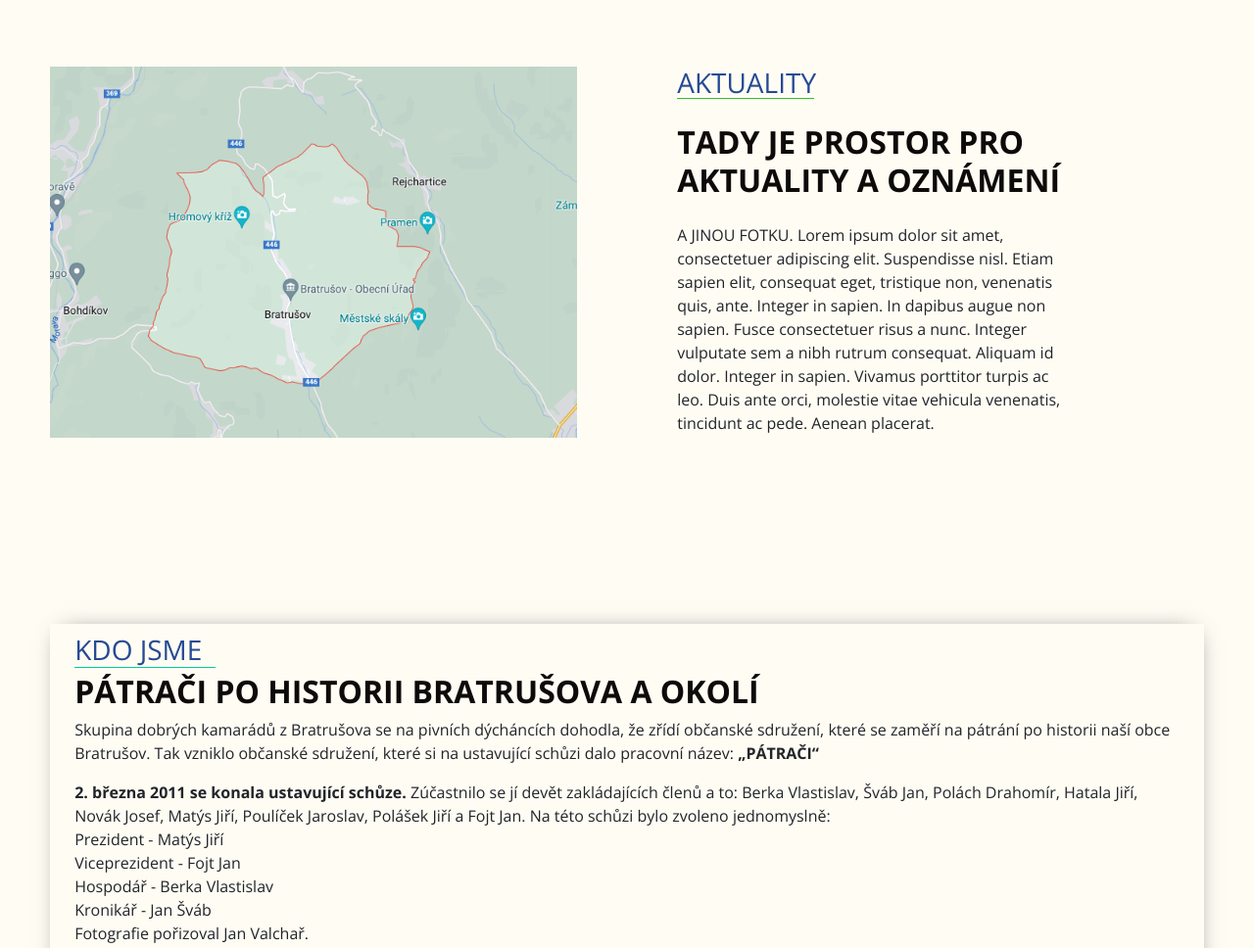
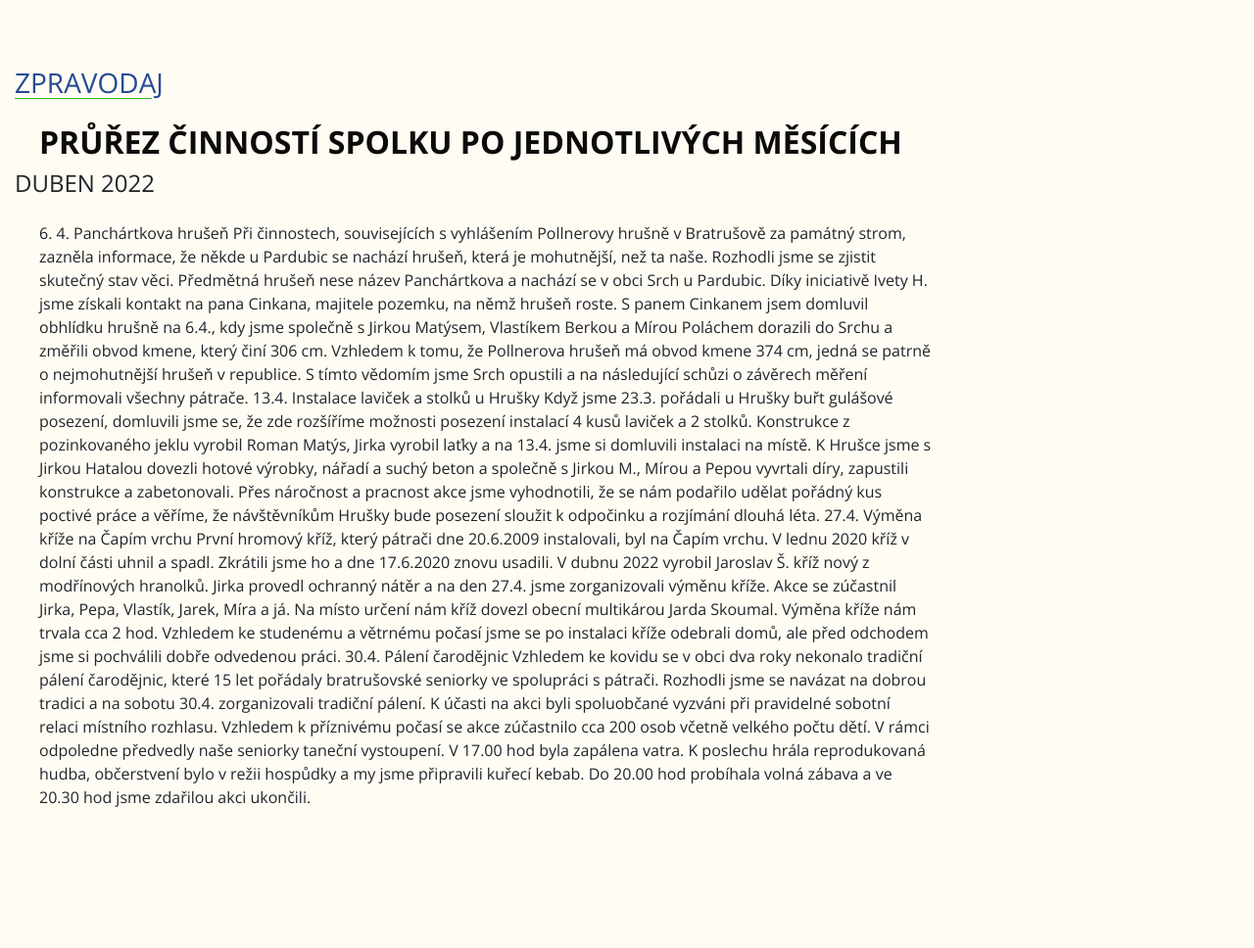
Before and after one commit to zemanjirka/patraci, a plain HTML site: page royal/index.html in a window 1280 px wide. Shown: the part 796-1764 px from the top of the page at 98% size. Drawn offline with nearby package versions, Linux system fonts and the light colour scheme.

Commit message:
opravy textu dle klienta

```diff
--- a/royal/css/style.css
+++ b/royal/css/style.css
@@ -259,6 +259,7 @@ a:focus {
 .welcome_detail p,
 .welcome_detail .welcome_detail-btn {
   margin-top: 25px;
+  margin-left: 25px;
 }
 
 .welcome_section .welcome_detail-btn a,
--- a/royal/index.html
+++ b/royal/index.html
@@ -52,7 +52,7 @@
               <a class="nav-link" href="index.html">Domů <span class="sr-only">(current)</span></a>
             </li>
             <li class="nav-item">
-              <a class="nav-link" href="#aktuality">Aktuality </a>
+              <a class="nav-link" href="#aktuality">Zpravodaj </a>
             </li>
             <li class="nav-item">
               <a class="nav-link" href="#kdojsme">Kdo jsme </a>
@@ -73,7 +73,7 @@
           <form class="form-inline my-2 my-lg-0">
             <input class="form-control nav_search-input mr-sm-2 d-none" type="search" placeholder="Search"
               aria-label="Search" value="" />
-            <button class="btn  my-2 my-sm-0 nav_search-btn" type="submit"></button>
+
           </form>
         </div>
       </nav>
@@ -94,7 +94,7 @@
               <div class="slider_detail-heading">
 
                 <h1>
-                  Pátrači po historii Bratrušova a okolí
+                  Pátrači po historii Bratrušova a okolí, spolek
                 </h1>
               </div>
               <div class="slider_detail-text">
@@ -107,6 +107,7 @@
                 </p>
                  -->
               </div>
+              <!--
               <div class="slider_detail-btn">
                 <a href="#aktuality">
                   <span>
@@ -114,7 +115,7 @@
                   </span>
                   <img src="images/arrow.png" alt="" class="ml-2" />
                 </a>
-              </div>
+              </div> -->
             </div>
           </div>
         </div>
@@ -137,21 +138,38 @@
   <section id="aktuality" class="welcome_section layout_padding">
     <div class="container-fluid">
       <div class="row">
-        <div class=" col-md-6">
+        <!--<div class=" col-md-6">
           <div>
             <img class="img-fluid" src="images/bratrusov_foto_mapy_prozatimni.png" alt="" />
           </div>
-        </div>
-        <div class=" col-md-6">
+        </div>  -->
+        <div class=" col-md-12">
           <div class="welcome_detail">
             <h3>
-              Aktuality
+              Zpravodaj
             </h3>
             <h2>
-              Tady je prostor pro aktuality a oznámení
+              Průřez činností spolku po jednotlivých měsících
             </h2>
-            <p>
-              A JINOU FOTKU. Lorem ipsum dolor sit amet, consectetuer adipiscing elit. Suspendisse nisl. Etiam sapien elit, consequat eget, tristique non, venenatis quis, ante. Integer in sapien. In dapibus augue non sapien. Fusce consectetuer risus a nunc. Integer vulputate sem a nibh rutrum consequat. Aliquam id dolor. Integer in sapien. Vivamus porttitor turpis ac leo. Duis ante orci, molestie vitae vehicula venenatis, tincidunt ac pede. Aenean placerat.
+            <h4>
+              DUBEN 2022
+              </h4>
+              <p>6. 4. Panchártkova hrušeň
+Při činnostech, souvisejících s vyhlášením Pollnerovy hrušně v Bratrušově za památný strom, zazněla informace, že někde u Pardubic se nachází hrušeň, která je mohutnější, než ta naše. Rozhodli jsme se zjistit skutečný stav věci. Předmětná hrušeň nese název Panchártkova a nachází se v obci Srch u Pardubic. Díky iniciativě Ivety H. jsme získali kontakt na pana Cinkana, majitele pozemku, na němž hrušeň roste.
+S panem Cinkanem jsem domluvil obhlídku hrušně na 6.4., kdy jsme společně s Jirkou Matýsem, Vlastíkem Berkou a Mírou Poláchem dorazili do Srchu a změřili obvod kmene, který činí 306 cm. Vzhledem k tomu, že Pollnerova hrušeň má obvod kmene 374 cm, jedná se patrně o nejmohutnější hrušeň v republice. S tímto vědomím jsme Srch opustili a na následující schůzi o závěrech měření informovali všechny pátrače.
+
+13.4. Instalace laviček a stolků u Hrušky
+
+Když jsme 23.3. pořádali u Hrušky buřt gulášové posezení, domluvili jsme se, že zde rozšíříme možnosti posezení instalací 4 kusů laviček a 2 stolků. Konstrukce z pozinkovaného jeklu vyrobil Roman Matýs, Jirka vyrobil  laťky a na 13.4. jsme si domluvili instalaci na místě. K Hrušce jsme s Jirkou Hatalou dovezli hotové výrobky, nářadí a suchý beton a společně s Jirkou M., Mírou a Pepou vyvrtali díry, zapustili konstrukce a zabetonovali. Přes náročnost a pracnost akce jsme vyhodnotili, že se nám podařilo udělat pořádný kus poctivé práce a věříme, že návštěvníkům Hrušky bude posezení sloužit k odpočinku a rozjímání dlouhá léta.
+
+27.4. Výměna kříže na Čapím vrchu
+
+První hromový kříž, který pátrači dne 20.6.2009 instalovali, byl na Čapím vrchu. V lednu 2020 kříž v dolní části uhnil a spadl. Zkrátili jsme ho a dne 17.6.2020 znovu usadili. V dubnu 2022 vyrobil Jaroslav Š. kříž nový z modřínových hranolků. Jirka provedl ochranný nátěr a na den 27.4. jsme zorganizovali výměnu kříže. Akce se zúčastnil Jirka, Pepa, Vlastík, Jarek, Míra a já. Na místo určení nám kříž dovezl obecní multikárou Jarda Skoumal. Výměna kříže nám trvala cca 2 hod. Vzhledem ke studenému a větrnému počasí jsme se po instalaci kříže odebrali domů, ale před odchodem jsme si pochválili dobře odvedenou práci.
+
+30.4. Pálení čarodějnic
+
+Vzhledem ke kovidu se v obci dva roky nekonalo tradiční pálení čarodějnic, které 15 let pořádaly bratrušovské seniorky ve spolupráci s pátrači. Rozhodli jsme se navázat na dobrou tradici a na sobotu 30.4. zorganizovali tradiční pálení. K účasti na akci byli spoluobčané vyzváni při pravidelné sobotní relaci místního rozhlasu. Vzhledem k příznivému počasí se akce zúčastnilo cca 200 osob včetně velkého počtu dětí. V rámci odpoledne předvedly naše seniorky taneční vystoupení. V 17.00 hod byla zapálena vatra. K poslechu hrála reprodukovaná hudba, občerstvení bylo v režii hospůdky a my jsme připravili kuřecí kebab. Do 20.00 hod probíhala volná zábava a ve 20.30 hod jsme zdařilou akci ukončili.
+
             </p>
 
           </div>
```
